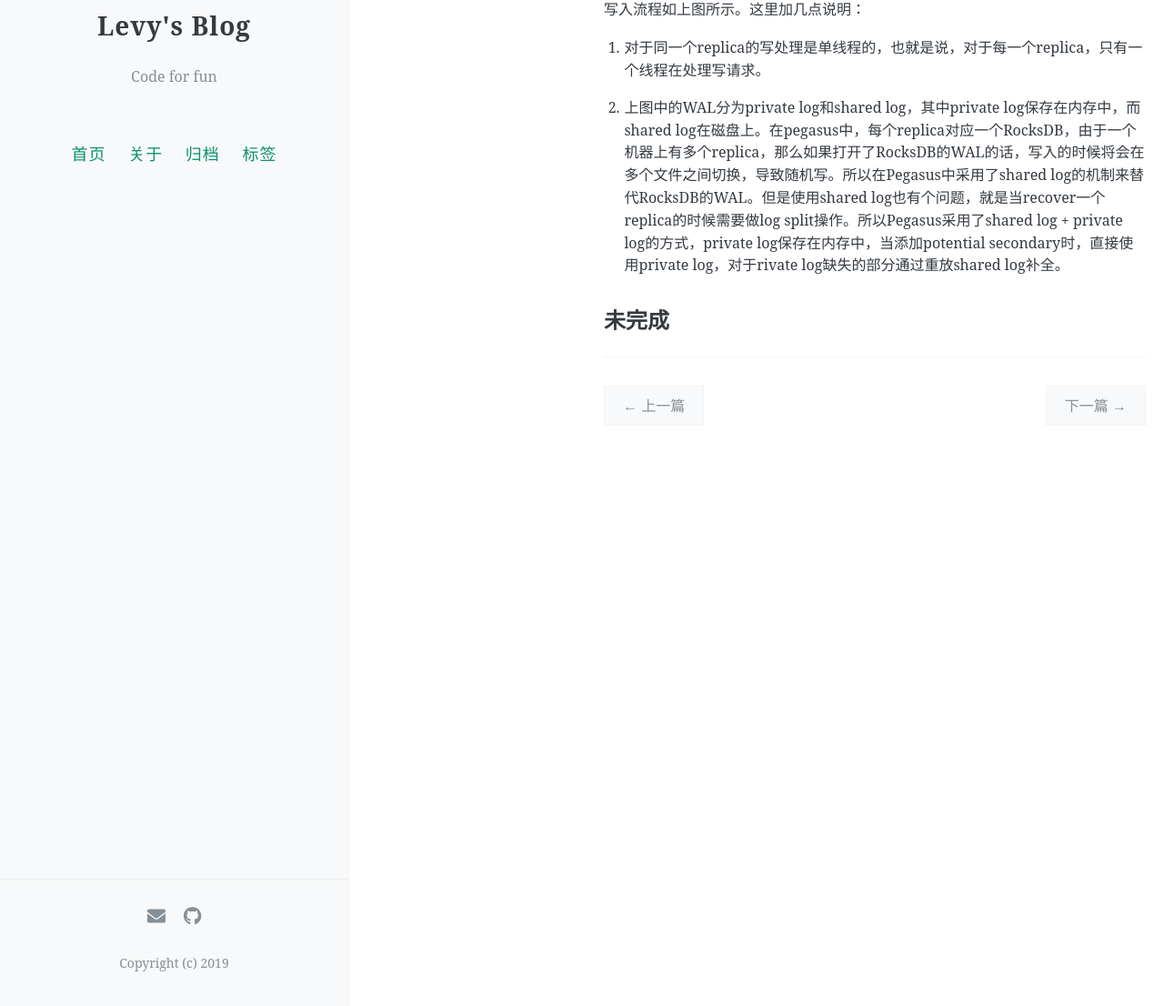
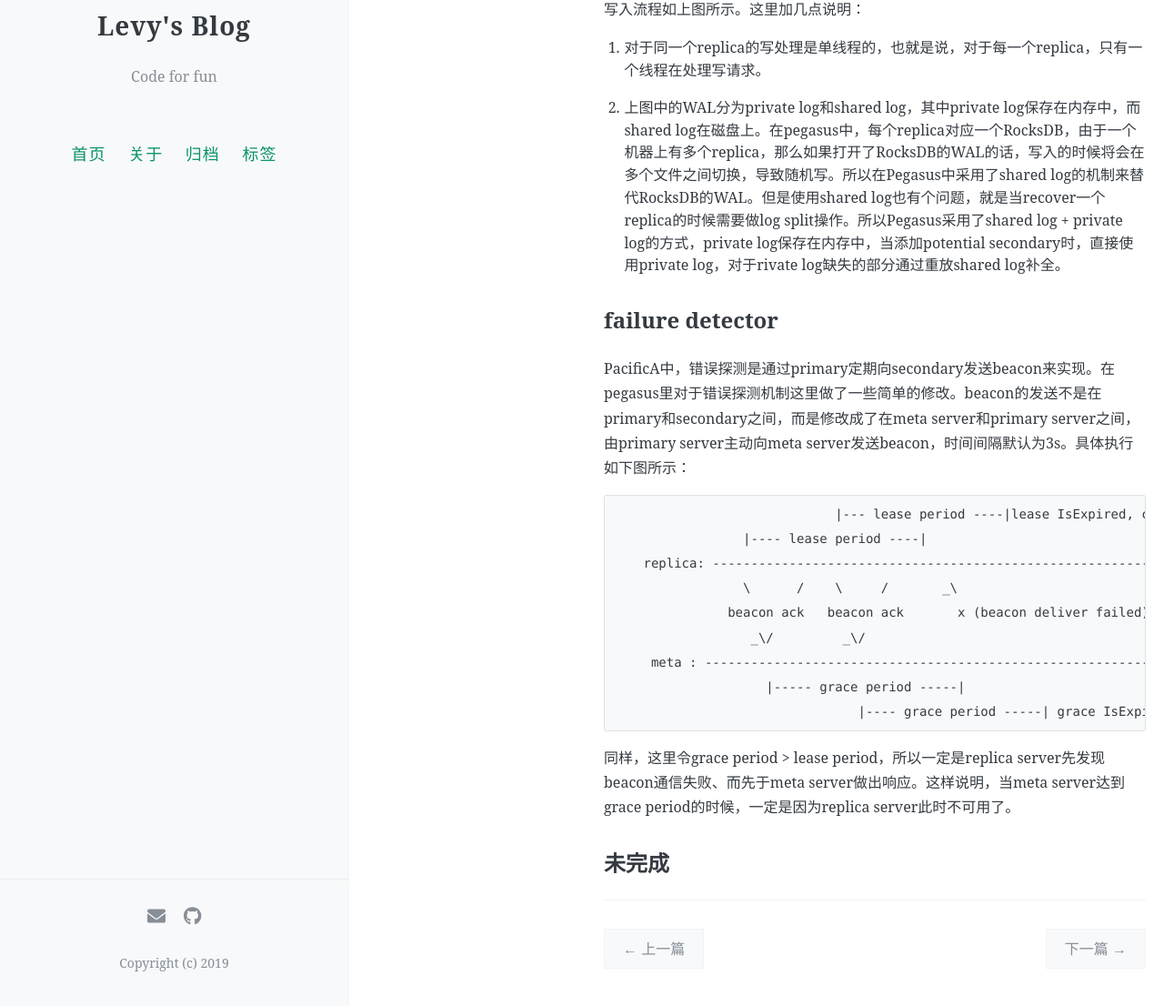
Before and after one commit to levy5307/blog, a Jekyll site: the page built from _posts/2020-04-13-PacificA-In-Pegasus.md, in a window 1280 px wide and 1400 px high, scrolled down 658 px, cut to the strip 294-1400 px from the top of the window. Shown: the whole strip at 91% size. Built offline with Jekyll 4.4.1, drawn with Linux system fonts in a browser that asks for light colours; comment, search, counter and statistics services are not loaded; before the commit the page ends 1461 px from its top, so only the background shows below that.

Commit message:
PacificA In Pegasus

````diff
--- a/_posts/2020-04-13-PacificA-In-Pegasus.md
+++ b/_posts/2020-04-13-PacificA-In-Pegasus.md
@@ -23,4 +23,22 @@ PacificA是微软实现的一款强一致性的分布式共识协议，具有简
 
 2. 上图中的WAL分为private log和shared log，其中private log保存在内存中，而shared log在磁盘上。在pegasus中，每个replica对应一个RocksDB，由于一个机器上有多个replica，那么如果打开了RocksDB的WAL的话，写入的时候将会在多个文件之间切换，导致随机写。所以在Pegasus中采用了shared log的机制来替代RocksDB的WAL。但是使用shared log也有个问题，就是当recover一个replica的时候需要做log split操作。所以Pegasus采用了shared log + private log的方式，private log保存在内存中，当添加potential secondary时，直接使用private log，对于rivate log缺失的部分通过重放shared log补全。
 
+## failure detector
+
+PacificA中，错误探测是通过primary定期向secondary发送beacon来实现。在pegasus里对于错误探测机制这里做了一些简单的修改。beacon的发送不是在primary和secondary之间，而是修改成了在meta server和primary server之间，由primary server主动向meta server发送beacon，时间间隔默认为3s。具体执行如下图所示：
+
+```
+                             |--- lease period ----|lease IsExpired, commit suicide
+                 |---- lease period ----|
+    replica: ---------------------------------------------------------------->
+                 \      /    \     /       _\
+               beacon ack   beacon ack       x (beacon deliver failed)
+                  _\/         _\/
+     meta : ---------------------------------------------------------------->
+                    |----- grace period -----|
+                                |---- grace period -----| grace IsExpired, declare worker dead
+```
+
+同样，这里令grace period > lease period，所以一定是replica server先发现beacon通信失败、而先于meta server做出响应。这样说明，当meta server达到grace period的时候，一定是因为replica server此时不可用了。
+
 ## 未完成
````
